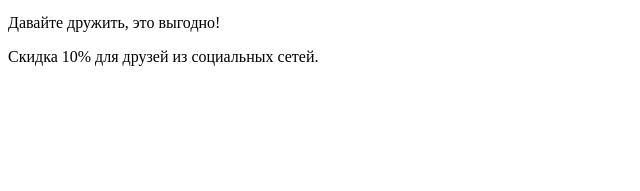
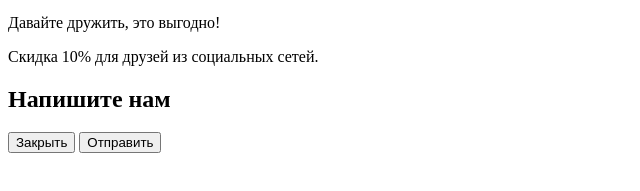
Before and after one commit to val-litvinenko/nerds-for-training, a plain HTML site: page blank.html in a window 1280 px wide. Shown: the part 511-702 px from the top of the page, without its empty margins (0-640 px from the left). Drawn offline with Linux system fonts and the light colour scheme.

Commit message:
Create popup

```diff
--- a/blank.html
+++ b/blank.html
@@ -49,6 +49,11 @@
     </div>
     </section>
   </footer>
+  <section>
+    <h2>Напишите нам</h2>
+    <button type="button">Закрыть</button>
+    <button type="submit">Отправить</button>
+  </section>
 </body>
 
 </html>
```
Also changed, not shown: catalog.html (+5 -0 lines), index.html (+5 -0 lines).
